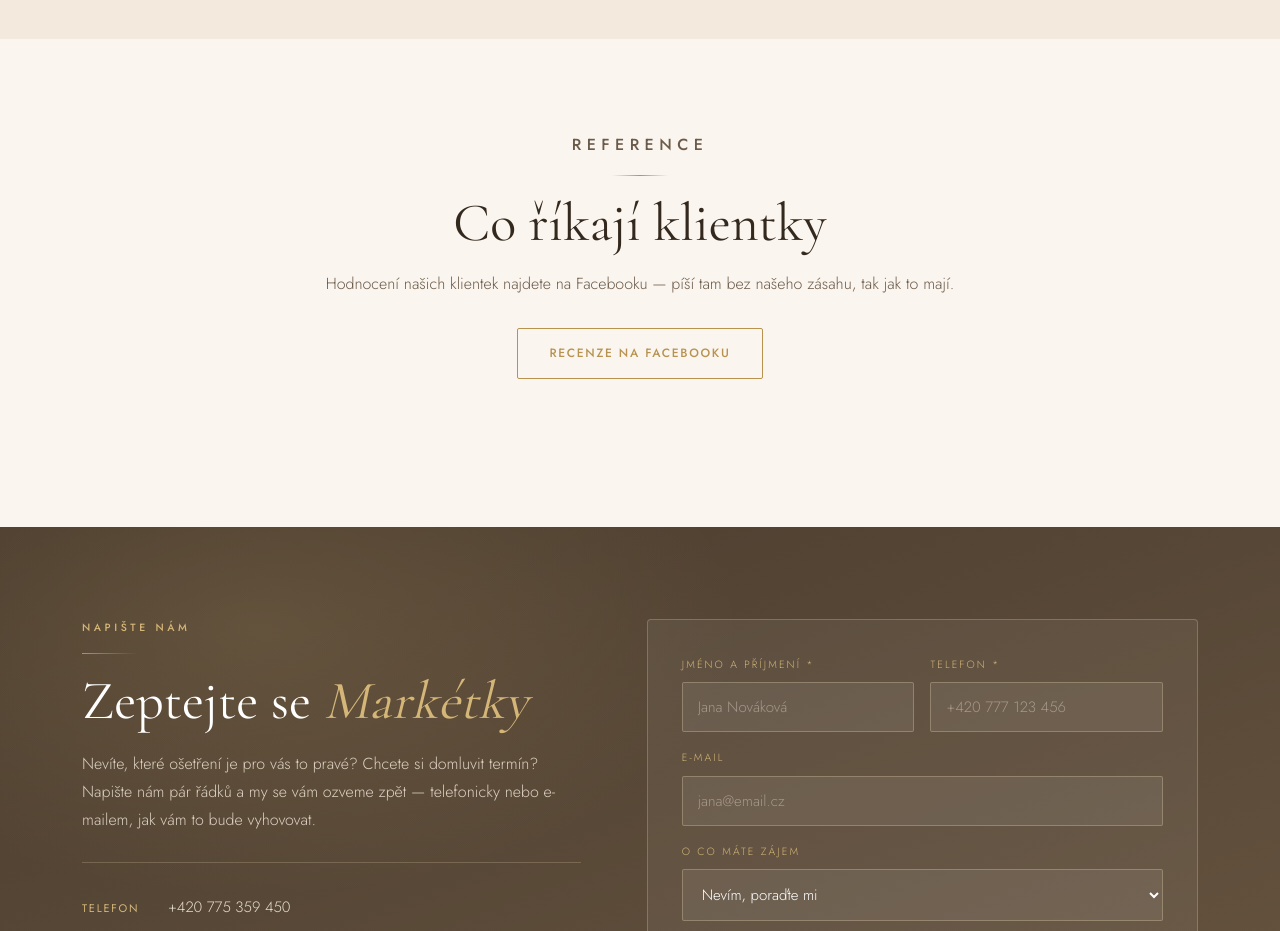
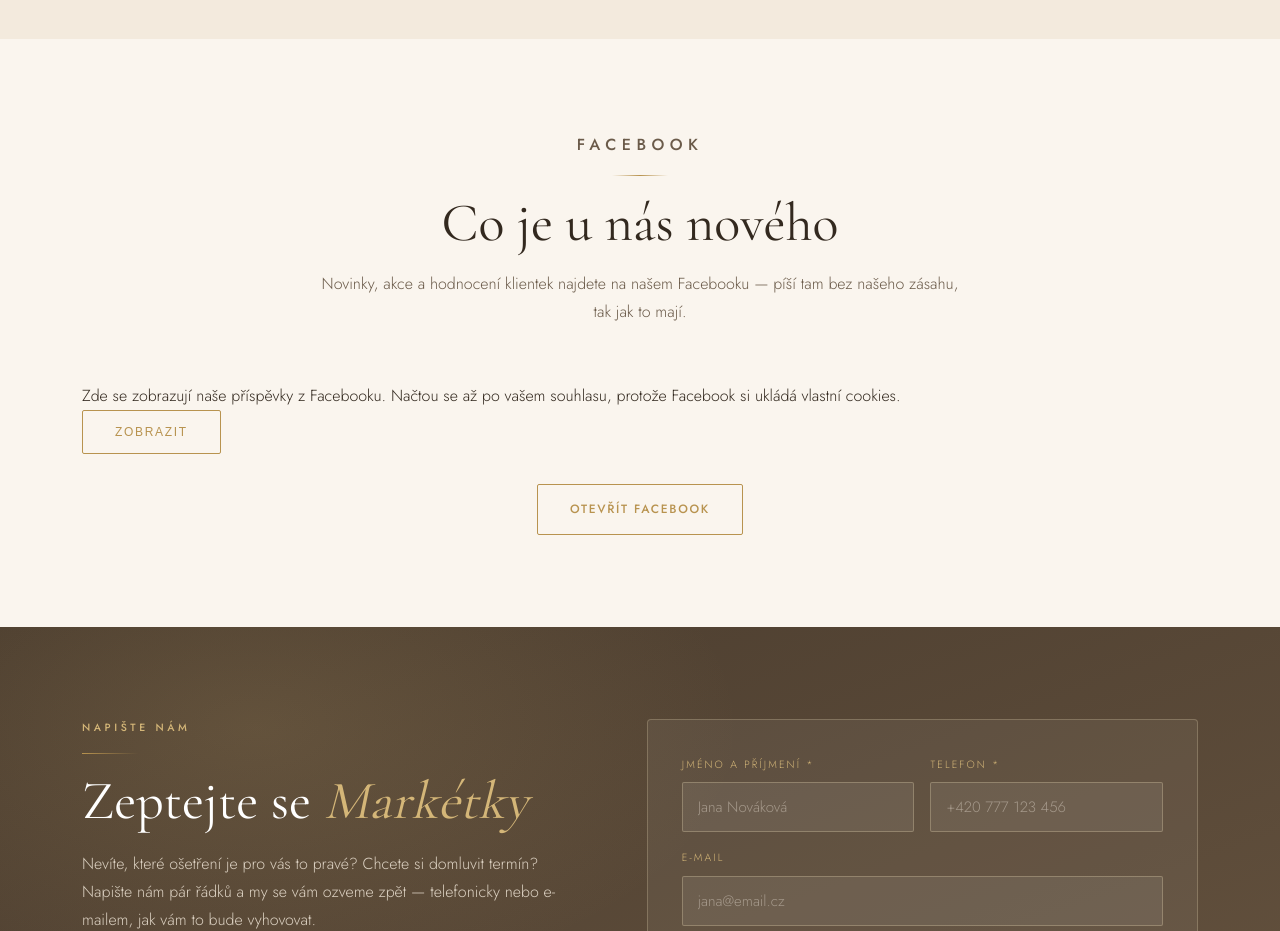
Before and after one commit to hnilicapetr76-tech/elegance-marketa-web, a Next.js app: page / in a window 1280 px wide. Shown: the part 3260-4191 px from the top of the page. Built offline with nearby package versions, Linux system fonts and the light colour scheme.

Commit message:
Add files via upload

```diff
--- a/app/page.tsx
+++ b/app/page.tsx
@@ -1,5 +1,6 @@
 import Link from "next/link";
 import AskSection from "../components/AskSection";
+import { FacebookFeed } from "../components/Consent";
 import { BRANDS, SERVICES, SITE } from "../lib/site";
 
 export default function Home() {
@@ -98,13 +99,17 @@ export default function Home() {
       <section>
         <div className="wrap">
           <div className="sec-head">
-            <p className="eyebrow">Reference</p>
+            <p className="eyebrow">Facebook</p>
             <div className="gline c" />
-            <h2>Co říkají klientky</h2>
+            <h2>Co je u nás nového</h2>
             <p>
-              Hodnocení našich klientek najdete na Facebooku — píší tam bez našeho zásahu, tak jak
-              to mají.
+              Novinky, akce a hodnocení klientek najdete na našem Facebooku — píší tam bez našeho
+              zásahu, tak jak to mají.
             </p>
+          </div>
+          <div className="fb-wrap">
+            <FacebookFeed pageUrl={SITE.facebook} />
+          </div>
           <div className="cta-row" style={{ justifyContent: "center", marginTop: 30 }}>
             <a
               className="btn btn-out"
@@ -112,9 +117,8 @@ export default function Home() {
               target="_blank"
               rel="noopener noreferrer"
             >
-                Recenze na Facebooku
+              Otevřít Facebook
             </a>
-            </div>
           </div>
         </div>
       </section>
```
Lines whose indentation alone changed are shown as unchanged.
